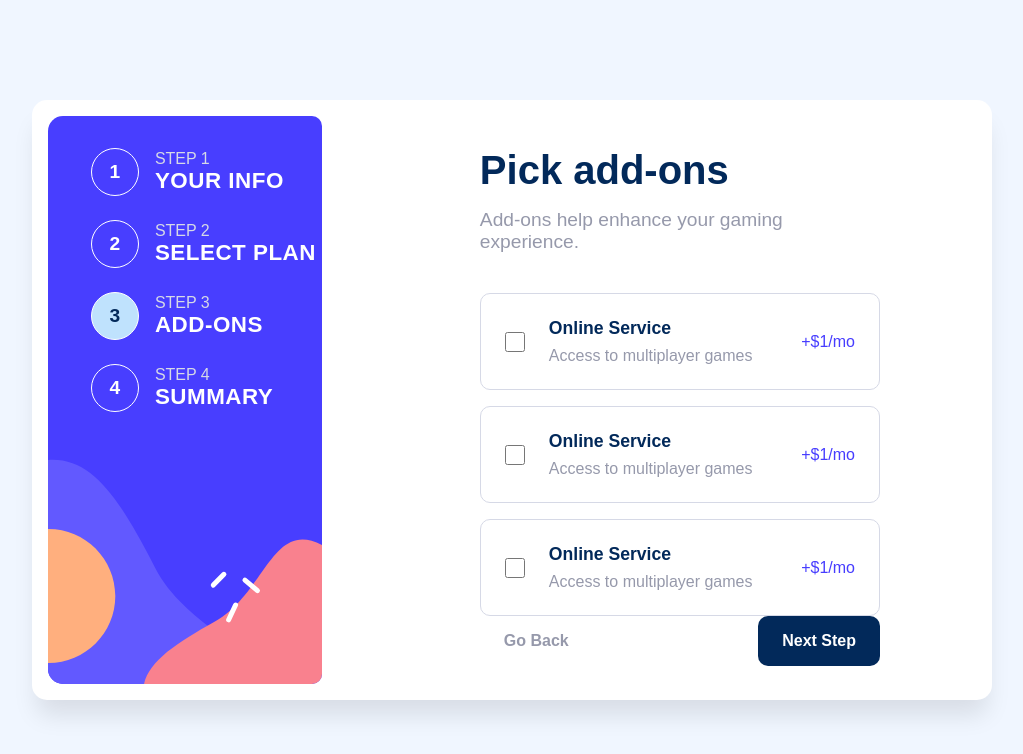
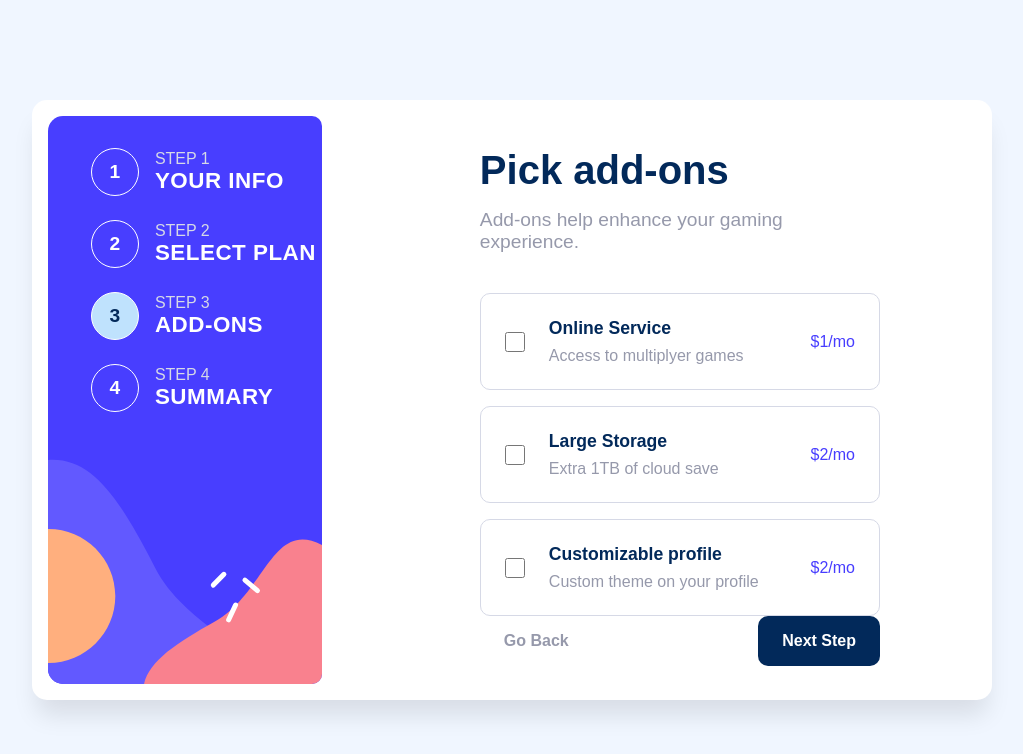
Before and after one commit to DanielJohn17/web_challenges, a React (Vite) app in the folder multi-step-form-main/: page /step-3 in a window 1280 px wide. Shown: the top 754 px of the page, without its empty margins (128-1151 px from the left). Built offline with nearby package versions, Linux system fonts and the light colour scheme; a web font is replaced by a local one.

Commit message:
Integrated subscriptionContext To Step 3

```diff
--- a/multi-step-form-main/src/components/AddOnCard.jsx
+++ b/multi-step-form-main/src/components/AddOnCard.jsx
@@ -1,16 +1,55 @@
-const AddOnCard = () => {
+import PropType from 'prop-types';
+import { useState } from 'react';
+
+const AddOnCard = ({
+  index,
+  addOn,
+  isYearly,
+  addOnsClicked,
+  handleAddOnsClicked,
+}) => {
+  const [isChecked, setIsChecked] = useState(false);
+
   return (
-    <div className="addon__card">
-      <input type="checkbox" />
+    <div
+      className="addon__card"
+      onClick={() => {
+        handleAddOnsClicked(index, addOn, isYearly);
+        setIsChecked((prev) => !prev);
+      }}
+      style={
+        addOnsClicked.some((item) => item.index === index) && isChecked
+          ? {
+              borderColor: 'var(--purplish-blue)',
+              backgroundColor: 'hsla(228, 100%, 84%, 0.05)',
+            }
+          : {}
+      }
+    >
+      <input
+        type="checkbox"
+        checked={isChecked}
+        onChange={() => setIsChecked((prev) => !prev)}
+      />
 
       <div className="addon__card--content">
-        <h3>Online Service</h3>
-        <p>Access to multiplayer games</p>
+        <h3>{addOn.name}</h3>
+        <p>{addOn.description}</p>
       </div>
 
-      <div className="addon__card--price">+$1/mo</div>
+      <div className="addon__card--price">
+        {isYearly ? addOn.price.yearly : addOn.price.monthly}
+      </div>
     </div>
   );
 };
 
 export default AddOnCard;
+
+AddOnCard.propTypes = {
+  index: PropType.number.isRequired,
+  addOn: PropType.object.isRequired,
+  isYearly: PropType.bool.isRequired,
+  addOnsClicked: PropType.array.isRequired,
+  handleAddOnsClicked: PropType.func.isRequired,
+};
--- a/multi-step-form-main/src/container/StepThree.jsx
+++ b/multi-step-form-main/src/container/StepThree.jsx
@@ -1,8 +1,64 @@
+import { useState, useContext } from 'react';
+import { subscriptionContext } from '../context/context';
+
 import AddOnCard from '../components/AddOnCard';
 import StepHeader from '../components/StepHeader';
 import Button from '../components/Button';
 
+const addOns = [
+  {
+    name: 'Online Service',
+    description: 'Access to multiplyer games',
+    price: {
+      monthly: '$1/mo',
+      yearly: '$10/yr',
+    },
+  },
+  {
+    name: 'Large Storage',
+    description: 'Extra 1TB of cloud save',
+    price: {
+      monthly: '$2/mo',
+      yearly: '$20/yr',
+    },
+  },
+  {
+    name: 'Customizable profile',
+    description: 'Custom theme on your profile',
+    price: {
+      monthly: '$2/mo',
+      yearly: '$20/yr',
+    },
+  },
+];
+
 const StepThree = () => {
+  const { isYearly, updateSubscriptionData, handleBackStep, handleNextStep } =
+    useContext(subscriptionContext);
+  const [addOnsClicked, setAddOnsClicked] = useState([]);
+
+  const handleAddOnsClicked = (index, addOn, isYearly) => {
+    if (isYearly) {
+      setAddOnsClicked((prevAddOns) => [
+        ...prevAddOns,
+        { index, name: addOn.name, payment: addOn.price.yearly },
+      ]);
+    } else {
+      setAddOnsClicked((prevAddOns) => [
+        ...prevAddOns,
+        { index, name: addOn.name, payment: addOn.price.monthly },
+      ]);
+    }
+  };
+
+  const handleNext = () => {
+    updateSubscriptionData({ addOns: addOnsClicked });
+    handleNextStep('/step-4');
+  };
+
+  const handleBack = () => {
+    handleBackStep('/step-2');
+  };
   return (
     <div className="step__container">
       <StepHeader
@@ -11,14 +67,25 @@ const StepThree = () => {
       />
 
       <div className="step__container--add">
-        <AddOnCard />
-        <AddOnCard />
-        <AddOnCard />
+        {addOns.map((addOn, index) => (
+          <AddOnCard
+            key={index}
+            index={index}
+            addOn={addOn}
+            isYearly={isYearly}
+            addOnsClicked={addOnsClicked}
+            handleAddOnsClicked={handleAddOnsClicked}
+          />
+        ))}
       </div>
 
       <div className="step__container--buttons">
-        <Button type="back">Go Back</Button>
-        <Button type="next">Next Step</Button>
+        <Button type="back" handleClick={handleBack}>
+          Go Back
+        </Button>
+        <Button type="next" handleClick={handleNext}>
+          Next Step
+        </Button>
       </div>
     </div>
   );
```
